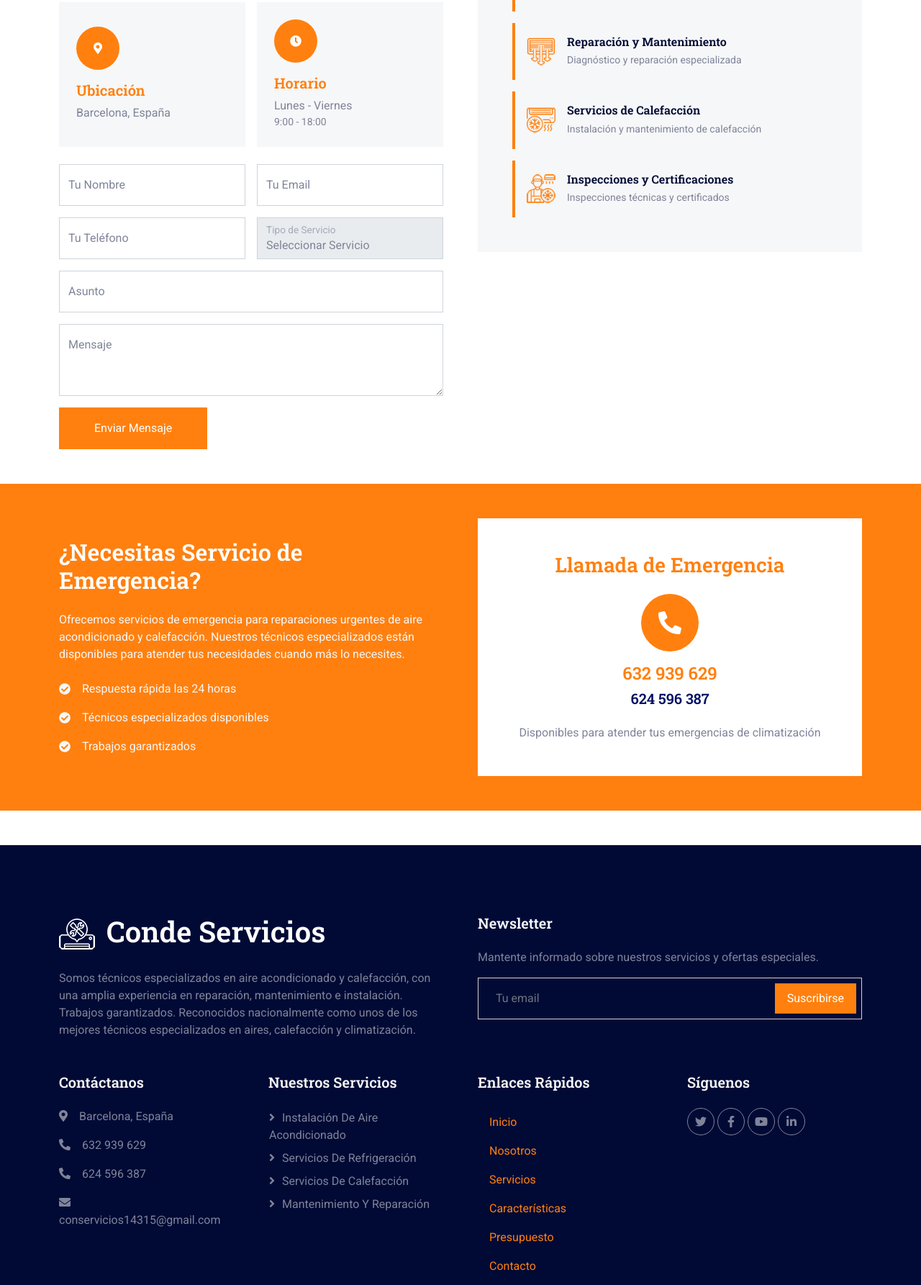
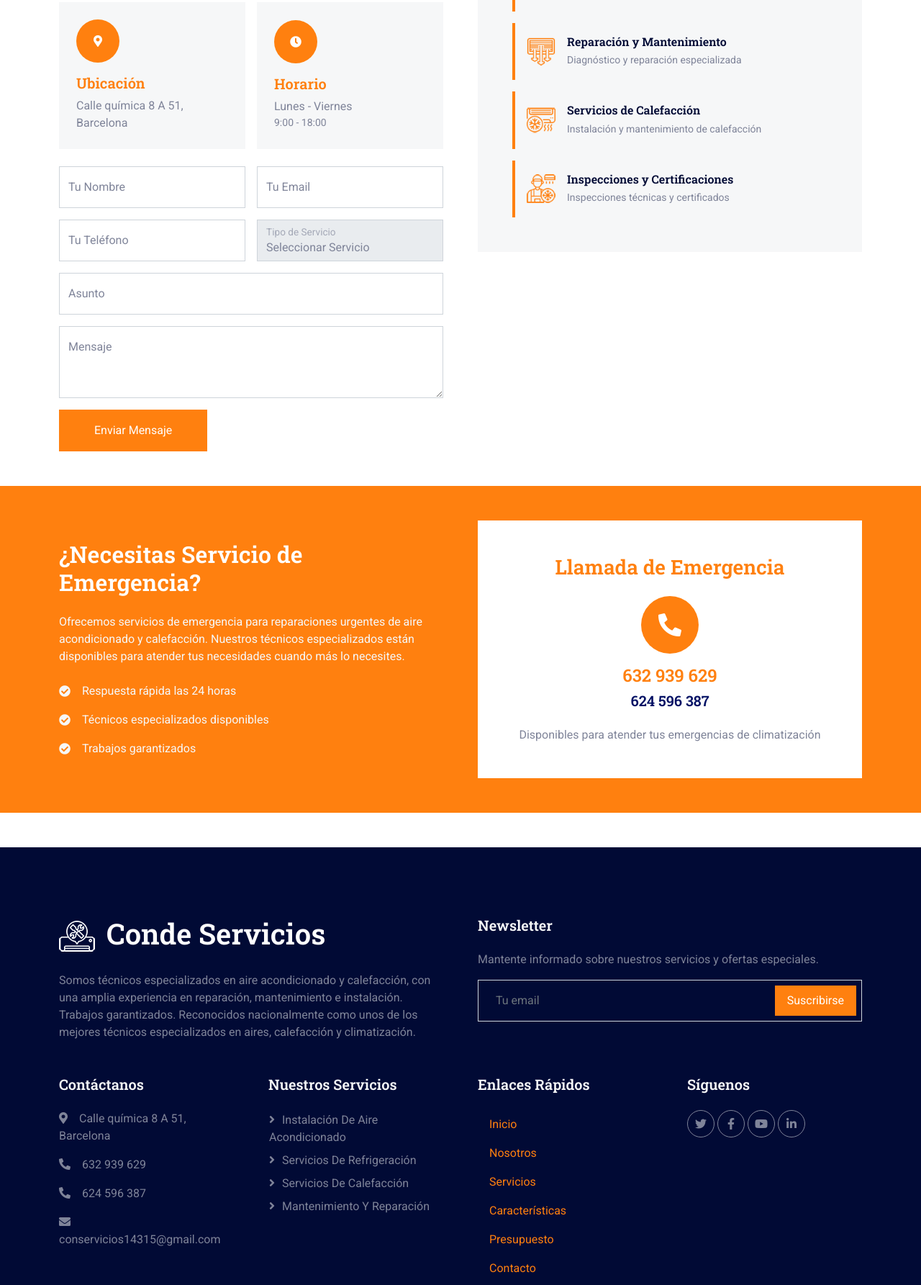
Before and after one commit to andreidorinm/conde-servicios, a plain HTML site: page contact.html in a window 1280 px wide. Shown: the part 1008-2793 px from the top of the page at 72% size. Drawn offline with nearby package versions, Linux system fonts and the light colour scheme.

Commit message:
change address

```diff
--- a/contact.html
+++ b/contact.html
@@ -159,7 +159,7 @@
                                     <i class="fa fa-map-marker-alt text-white"></i>
                                 </div>
                                 <h5 class="text-primary mb-2">Ubicación</h5>
-                                <p class="mb-0">Barcelona, España</p>
+                                <p class="mb-0">Calle química 8 A 51, Barcelona</p>
                             </div>
                         </div>
                         <div class="col-sm-6">
@@ -389,7 +389,7 @@
                 </div>
                 <div class="col-lg-3 col-md-6">
                     <h5 class="text-light mb-4">Contáctanos</h5>
-                    <p><i class="fa fa-map-marker-alt me-3"></i>Barcelona, España</p>
+                    <p><i class="fa fa-map-marker-alt me-3"></i>Calle química 8 A 51, Barcelona</p>
                     <p><i class="fa fa-phone-alt me-3"></i>632 939 629</p>
                     <p><i class="fa fa-phone-alt me-3"></i>624 596 387</p>
                     <p><i class="fa fa-envelope me-3"></i>conservicios14315@gmail.com</p>
```
Also changed, not shown: 404.html (+1 -1 lines), about.html (+3 -3 lines), feature.html (+1 -1 lines), index.html (+1 -1 lines), quote.html (+1 -1 lines), service.html (+1 -1 lines).
